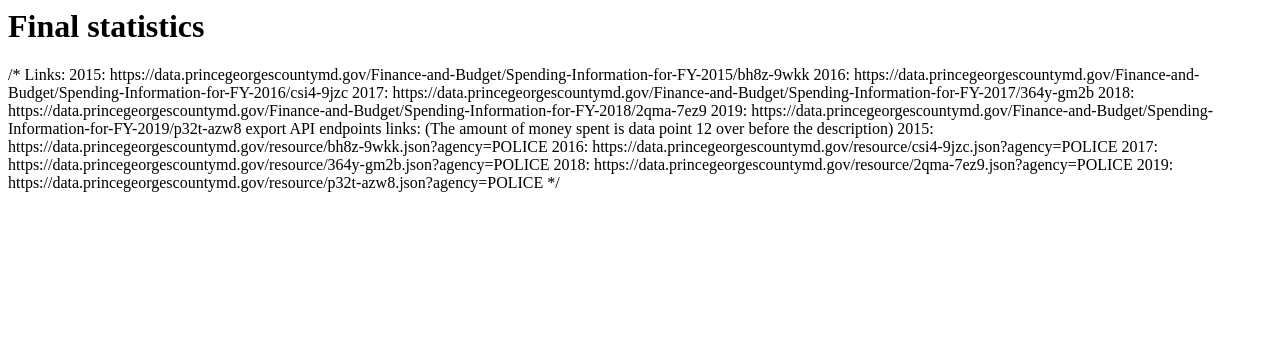
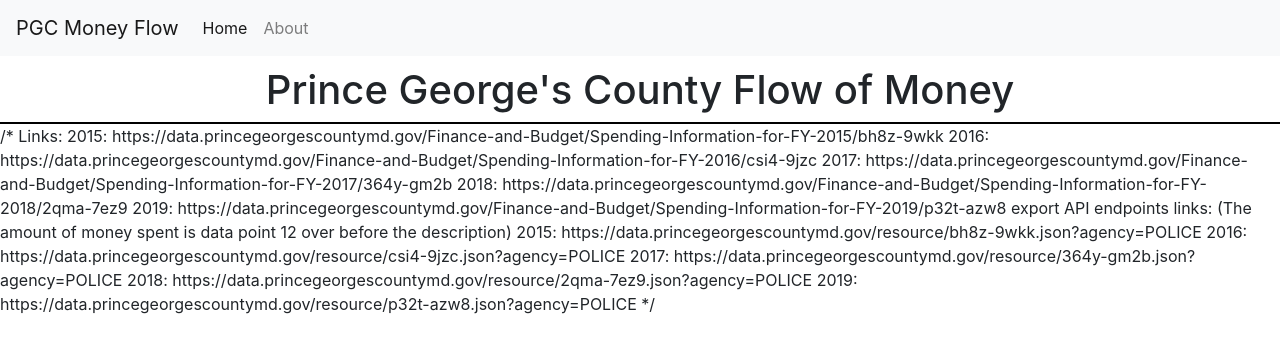
Before and after one commit to cbradle20/finalProject, a website: page public/index.html in a window 1280 px wide. Drawn offline with nearby package versions, Linux system fonts and the light colour scheme.

Commit message:
navbar/bootstrap
just some front-end stuff first.

```diff
--- a/public/index.html
+++ b/public/index.html
@@ -1,10 +1,36 @@
-<html lang ="en">
+<html lang="en">
 <head>
-<title>Final project</title>
+    <meta charset="UTF-8">
+    <meta name="viewport" content="width=device-width, initial-scale=1.0">
+    <link rel="stylesheet" href="https://stackpath.bootstrapcdn.com/bootstrap/4.3.1/css/bootstrap.min.css" integrity="sha384-ggOyR0iXCbMQv3Xipma34MD+dH/1fQ784/j6cY/iJTQUOhcWr7x9JvoRxT2MZw1T" crossorigin="anonymous">
+    <link rel="stylesheet" href="style.css">
+    <title>Prince George's County Flow of Money</title>
 </head>
+<body>
     <div class = "wrapper">
+        <nav class="navbar navbar-expand-lg navbar-light bg-light">
+            <a class="navbar-brand" href="#">PGC Money Flow</a>
+            <div class="collapse navbar-collapse" id="navbarSupportedContent">
+                <ul class="navbar-nav mr-auto">
+                  <li class="nav-item active">
+                    <a class="nav-link" href="#">Home <span class="sr-only">(current)</span></a>
+                  </li>
+                  <li class="nav-item">
+                    <a class="nav-link" href="#">About</a>
+                  </li>
+                  </ul>
+                </div>
+        </nav>
+
+        <div class="container-1">
             <div class = "header">
-    <h1>Final statistics</h1>
+                <h1>Prince George's County Flow of Money</h1>
+            </div>
+            <div class="flex-container-visualizations">
+                <div>
+
+                </div>
+            </div>
         </div>
 
             <body>
@@ -15,8 +41,6 @@
                 <script src="script.js"></script>
 </body>
 </html>
-
-
 
 /* Links:
 2015: https://data.princegeorgescountymd.gov/Finance-and-Budget/Spending-Information-for-FY-2015/bh8z-9wkk
--- a/public/style.css
+++ b/public/style.css
@@ -1,19 +1,14 @@
 body{
-    background-color: rgb(99, 5, 5);
+    background-color: white;
 
 }
-
-.header{
-    font-family: Goldman;
-    text-decoration: underline;
-    font-size: bold 500;
-    font-size: medium;
-    display: flex;
+.container-1 {
+    text-align: center;
+    padding-top: 10px;
+}
+.flex-container-visualizations{
+    display: flexbox;
     flex-wrap: wrap;
-    justify-content: center;
-    justify-content: flex-start;
-
-    color: white;
-
-
+    flex-direction: column;
+    border: 1px solid black;
 }
```
Lines whose indentation alone changed are shown as unchanged.
